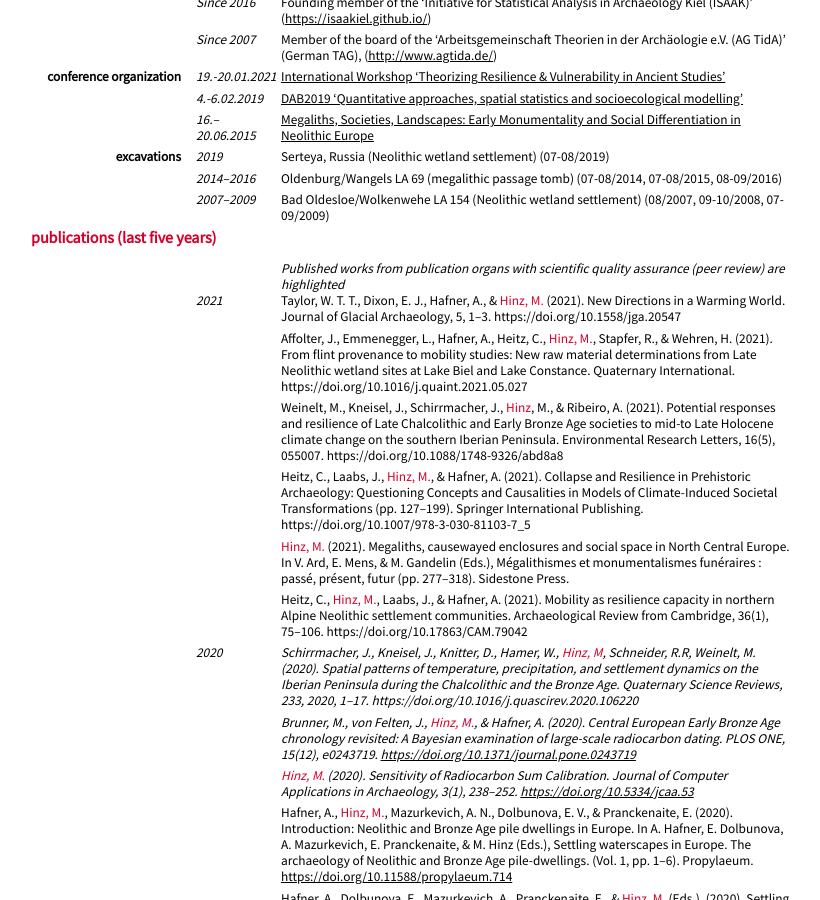
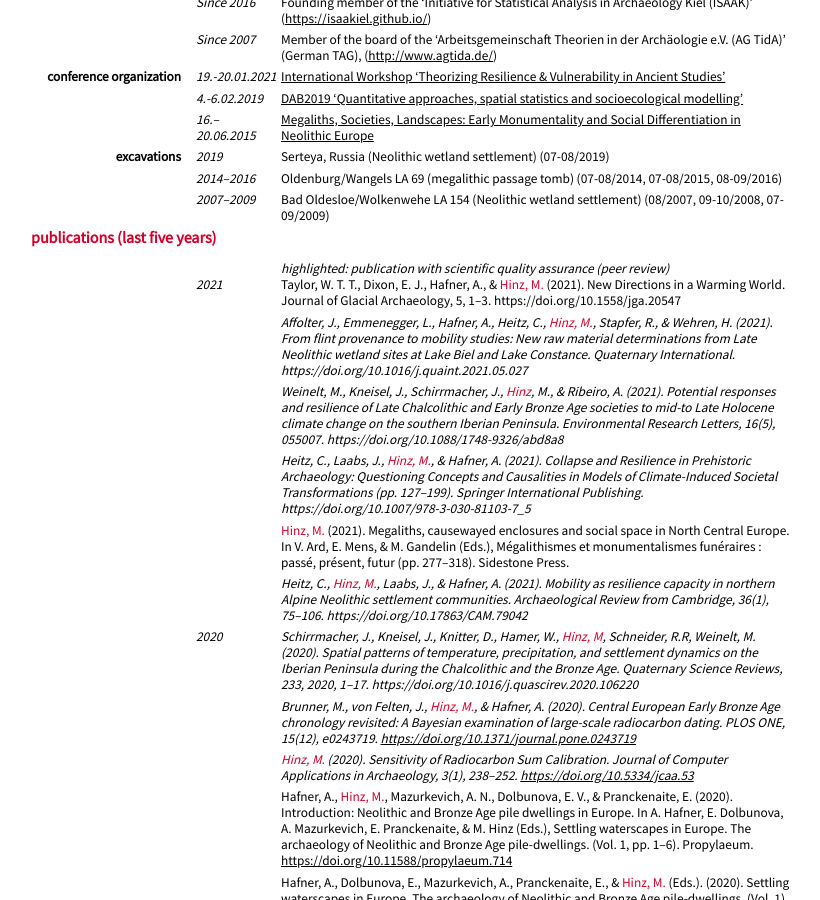
Before and after one commit to MartinHinz/cv, a Jekyll site: the page built from cv_english.md, in a window 1280 px wide and 900 px high, scrolled down 2095 px. Shown: the whole window, without its empty margins (209-1029 px from the left). Built offline with Jekyll 4.4.1, drawn with Linux system fonts in a browser that asks for light colours; nearby versions of some CDN libraries; our own code applies the rules of GitHub Pages for plain Markdown files.

Commit message:
small adjustments to the publication list

```diff
--- a/cv_english.md
+++ b/cv_english.md
@@ -206,15 +206,15 @@ Since 2007
 
 ## publications (last five years)
 &nbsp;
-: *Published works from publication organs with scientific quality assurance (peer review) are highlighted*
+: *highlighted: publication with scientific quality assurance (peer review)*
 
 2021
 : - Taylor, W. T. T., Dixon, E. J., Hafner, A., & <span class="ich">Hinz, M.</span> (2021). New Directions in a Warming World. Journal of Glacial Archaeology, 5, 1–3. https://doi.org/10.1558/jga.20547
-  - Affolter, J., Emmenegger, L., Hafner, A., Heitz, C., <span class="ich">Hinz, M.</span>, Stapfer, R., & Wehren, H. (2021). From flint provenance to mobility studies: New raw material determinations from Late Neolithic wetland sites at Lake Biel and Lake Constance. Quaternary International. https://doi.org/10.1016/j.quaint.2021.05.027
-  - Weinelt, M., Kneisel, J., Schirrmacher, J., <span class="ich">Hinz</span>, M., & Ribeiro, A. (2021). Potential responses and resilience of Late Chalcolithic and Early Bronze Age societies to mid-to Late Holocene climate change on the southern Iberian Peninsula. Environmental Research Letters, 16(5), 055007. https://doi.org/10.1088/1748-9326/abd8a8
-  - Heitz, C., Laabs, J., <span class="ich">Hinz, M.</span>, & Hafner, A. (2021). Collapse and Resilience in Prehistoric Archaeology: Questioning Concepts and Causalities in Models of Climate-Induced Societal Transformations (pp. 127–199). Springer International Publishing. https://doi.org/10.1007/978-3-030-81103-7_5
+  - *Affolter, J., Emmenegger, L., Hafner, A., Heitz, C., <span class="ich">Hinz, M.</span>, Stapfer, R., & Wehren, H. (2021). From flint provenance to mobility studies: New raw material determinations from Late Neolithic wetland sites at Lake Biel and Lake Constance. Quaternary International. https://doi.org/10.1016/j.quaint.2021.05.027*
+  - *Weinelt, M., Kneisel, J., Schirrmacher, J., <span class="ich">Hinz</span>, M., & Ribeiro, A. (2021). Potential responses and resilience of Late Chalcolithic and Early Bronze Age societies to mid-to Late Holocene climate change on the southern Iberian Peninsula. Environmental Research Letters, 16(5), 055007. https://doi.org/10.1088/1748-9326/abd8a8*
+  - *Heitz, C., Laabs, J., <span class="ich">Hinz, M.</span>, & Hafner, A. (2021). Collapse and Resilience in Prehistoric Archaeology: Questioning Concepts and Causalities in Models of Climate-Induced Societal Transformations (pp. 127–199). Springer International Publishing. https://doi.org/10.1007/978-3-030-81103-7_5*
   - <span class="ich">Hinz, M.</span> (2021). Megaliths, causewayed enclosures and social space in North Central Europe. In V. Ard, E. Mens, & M. Gandelin (Eds.), Mégalithismes et monumentalismes funéraires : passé, présent, futur (pp. 277–318). Sidestone Press.
-  - Heitz, C., <span class="ich">Hinz, M.</span>, Laabs, J., & Hafner, A. (2021). Mobility as resilience capacity in northern Alpine Neolithic settlement communities. Archaeological Review from Cambridge, 36(1), 75–106. https://doi.org/10.17863/CAM.79042
+  - *Heitz, C., <span class="ich">Hinz, M.</span>, Laabs, J., & Hafner, A. (2021). Mobility as resilience capacity in northern Alpine Neolithic settlement communities. Archaeological Review from Cambridge, 36(1), 75–106. https://doi.org/10.17863/CAM.79042*
 
 2020
 : - *Schirrmacher, J., Kneisel, J., Knitter, D., Hamer, W., <span class="ich">Hinz, M</span>, Schneider, R.R, Weinelt, M. (2020). Spatial patterns of temperature, precipitation, and settlement dynamics on the Iberian Peninsula during the Chalcolithic and the Bronze Age. Quaternary Science Reviews, 233, 2020, 1–17. https://doi.org/10.1016/j.quascirev.2020.106220*
```
